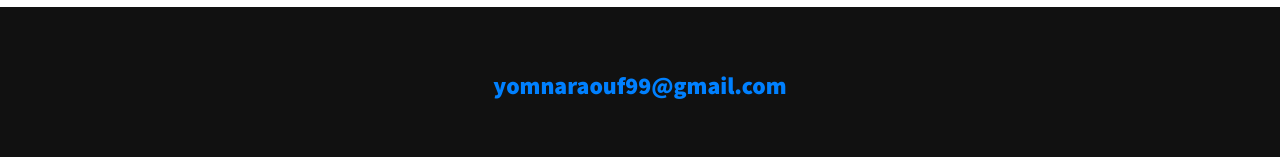
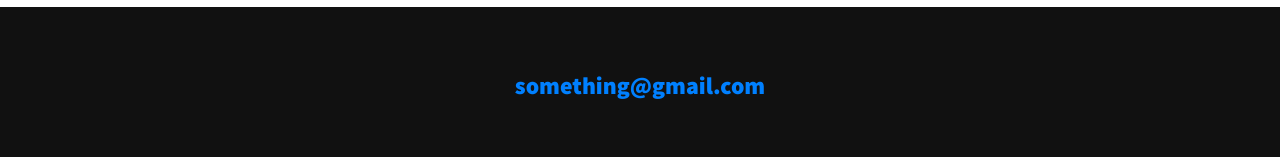
Before and after one commit to Yomna-Raouf/portfolio, a plain HTML site: page portfolio-item.html in a window 1280 px wide. Shown: the part 1036-1193 px from the top of the page. Drawn offline with nearby package versions, Linux system fonts and the light colour scheme; files whose address does not match are found by name.

Commit message:
Update portfolio-item.html

```diff
--- a/portfolio-item.html
+++ b/portfolio-item.html
@@ -60,7 +60,7 @@
 
 
 	<footer class="footer">
-		<a href="mailto:yomnaraouf99@gmail.com" class="footer__link">yomnaraouf99@gmail.com</a>
+		<a href="mailto:yomnaraouf99@gmail.com" class="footer__link">something@gmail.com</a>
 		<ul class="social-list">
 			<li class="social-list__item">
 				<a class="social-list__link" href="https://www.linkedin.com"> <i class="fab fa-linkedin">linkedin</i> </a>
```
